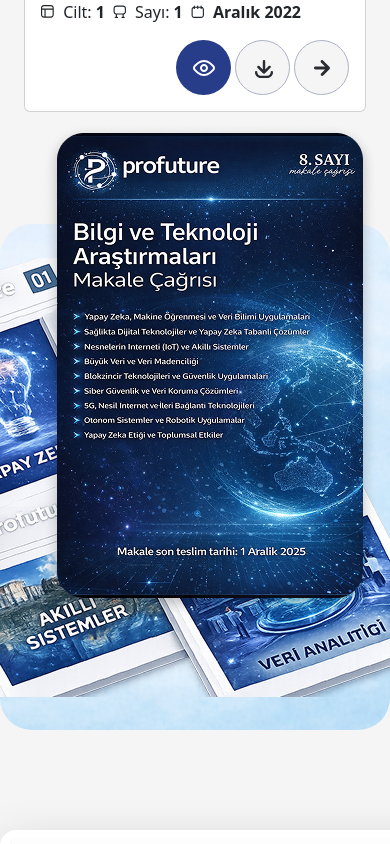
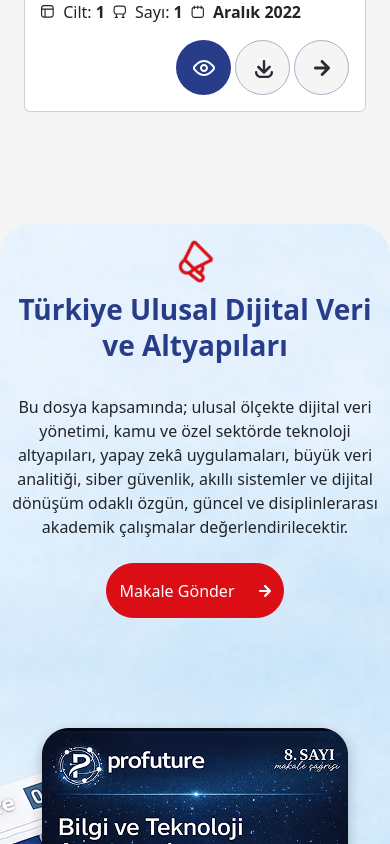
Before and after one commit to FlyingTurkman/zc-test-case, a React (Vite) app: page / in a window 390 px wide. Shown: the part 1960-2804 px from the top of the page. Built offline with nearby package versions, Linux system fonts and the light colour scheme.

Commit message:
update: surcey content updated

```diff
--- a/components/mainPage/SendSurvey.tsx
+++ b/components/mainPage/SendSurvey.tsx
@@ -18,20 +18,20 @@
 
     return (
         <div
-        className="send-survey container p-0 d-flex flex-row position-relative rounded-5"
+        className="send-survey container p-0 d-flex flex-column flex-lg-row position-relative rounded-5"
         style={{
             backgroundImage: `url(${surveyBg})`
         }}
         >
             <div
-            className='d-flex w-100 align-items-center justify-content-center'
+            className='d-flex w-100 align-items-center justify-content-center survey-left-image'
             >
                 <img
                 src={surveyLeft}
                 />
             </div>
             <div
-            className='d-flex flex-column gap-2 w-100 align-items-center justify-content-center'
+            className='d-flex flex-column gap-2 w-100 align-items-center justify-content-center z-3 survey-content'
             >
                 <img
                 src={promotion}
--- a/src/index.scss
+++ b/src/index.scss
@@ -402,11 +402,33 @@
     margin-bottom: 100px;
 }
 
+
 .survey-image {
     position: absolute;
     right: 3%;
     top: -20%
 }
+
+@media (max-width: 992px) {
+    .survey-image {
+        position: relative;
+        right: 0;
+        top: 0;
+    }
+
+    .survey-left-image {
+        position: absolute;
+        width: 75%;
+        bottom: 0;
+        left: 0;
+    }
+
+    .survey-content {
+        margin-top: 20px;
+    }
+}
+
+
 
 .survey-card-description {
     font-size: 16px;
```
